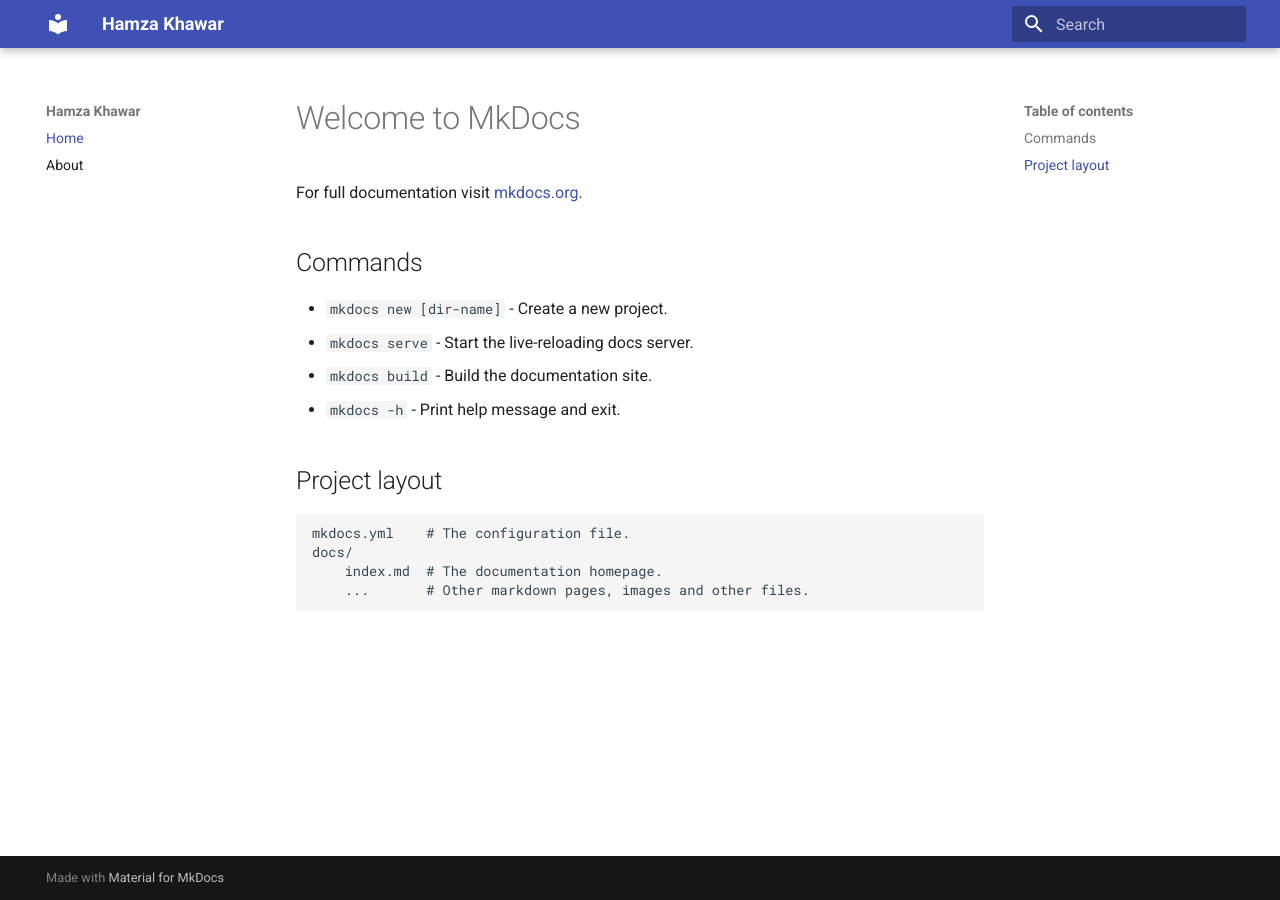
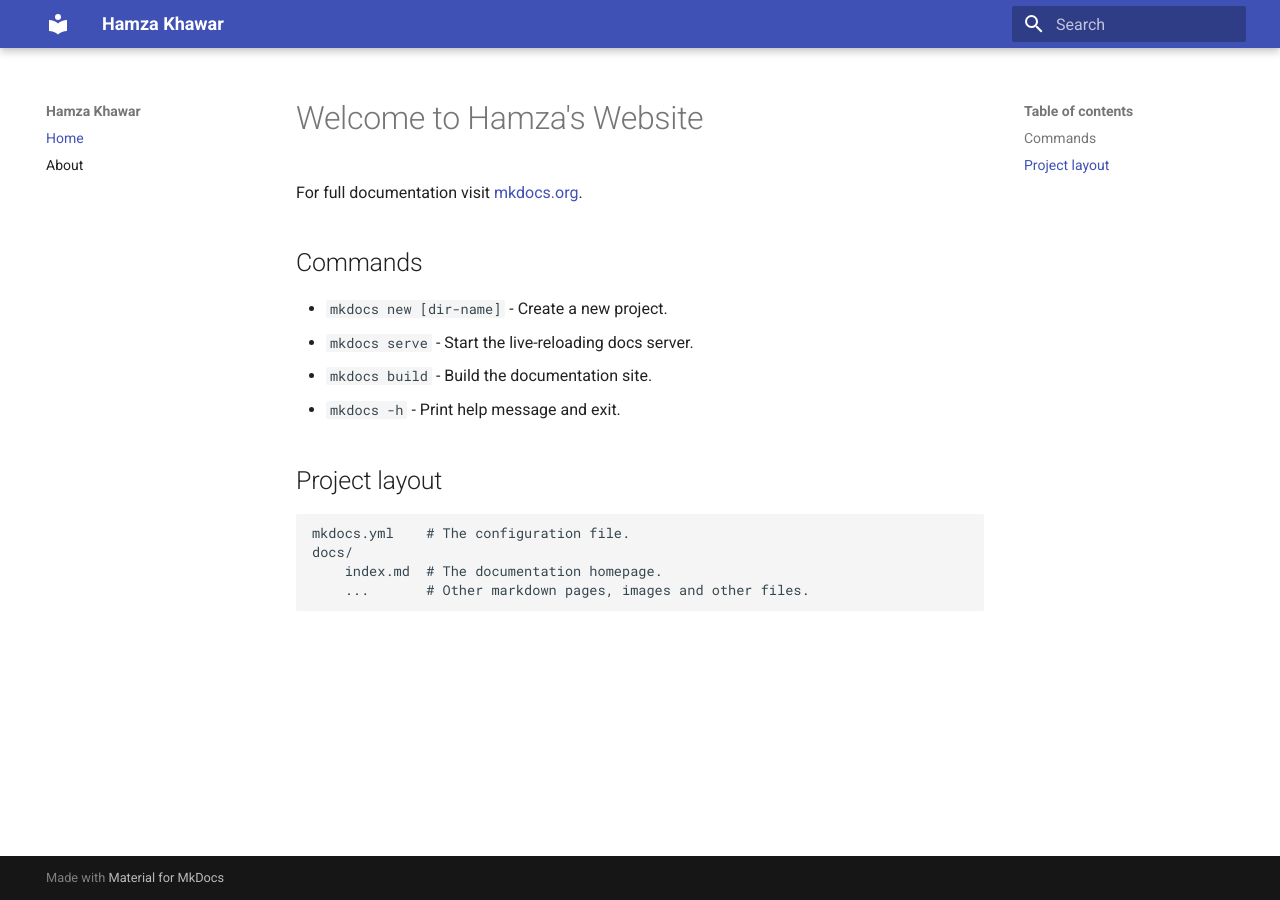
Before and after one commit to hamza-k93/hamzakhawar.github.io, an MkDocs documentation site: the page built from docs/index.md, in a window 1280 px wide. Built offline with MkDocs 1.6.1 and Material for MkDocs 9.7.7, drawn with Linux system fonts in a browser that asks for light colours.

Commit message:
commit 4

```diff
--- a/docs/index.md
+++ b/docs/index.md
@@ -1,4 +1,4 @@
-# Welcome to MkDocs
+# Welcome to Hamza's Website
 
 For full documentation visit [mkdocs.org](https://www.mkdocs.org).
 
```
Also changed, not shown: 1 other file.
